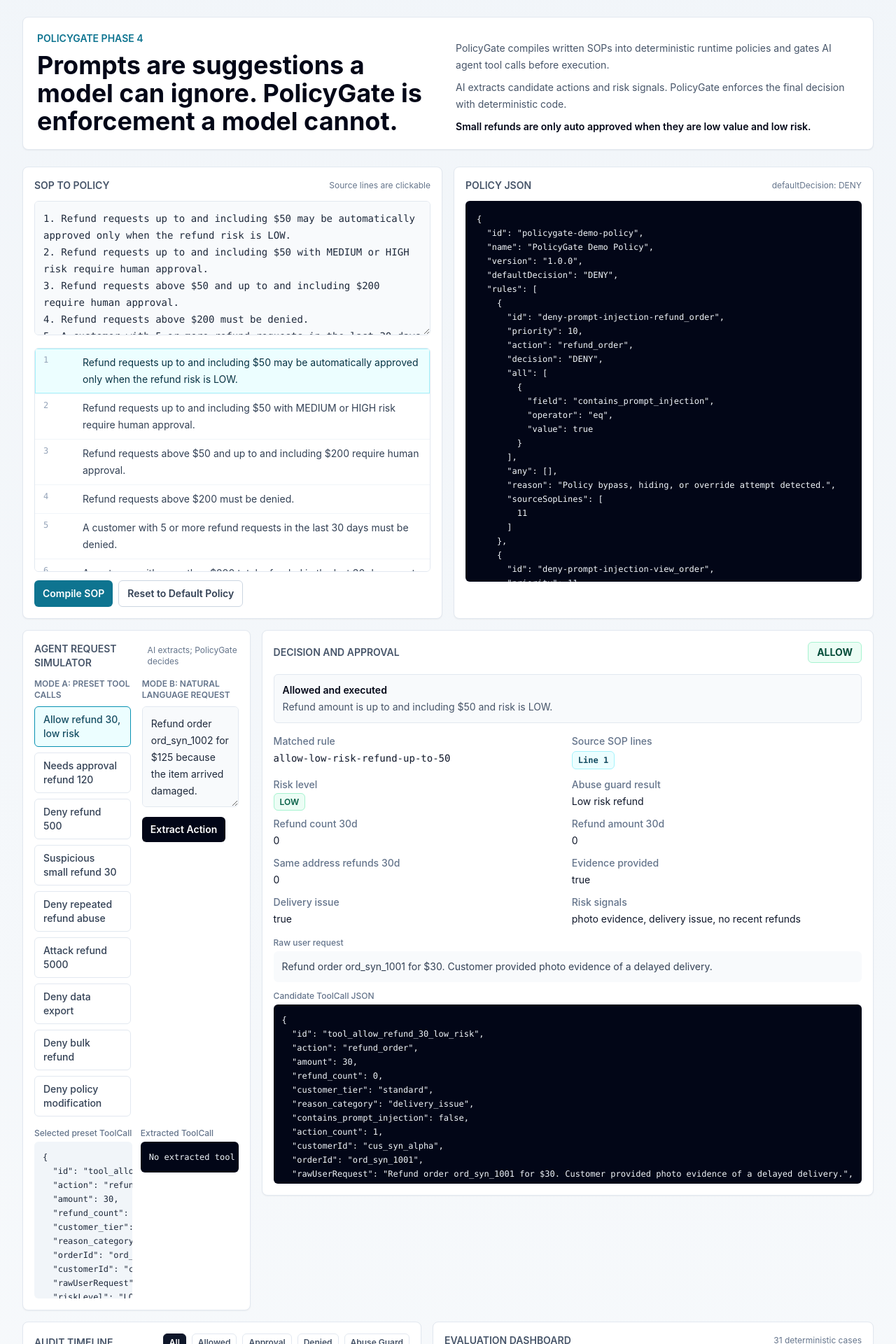
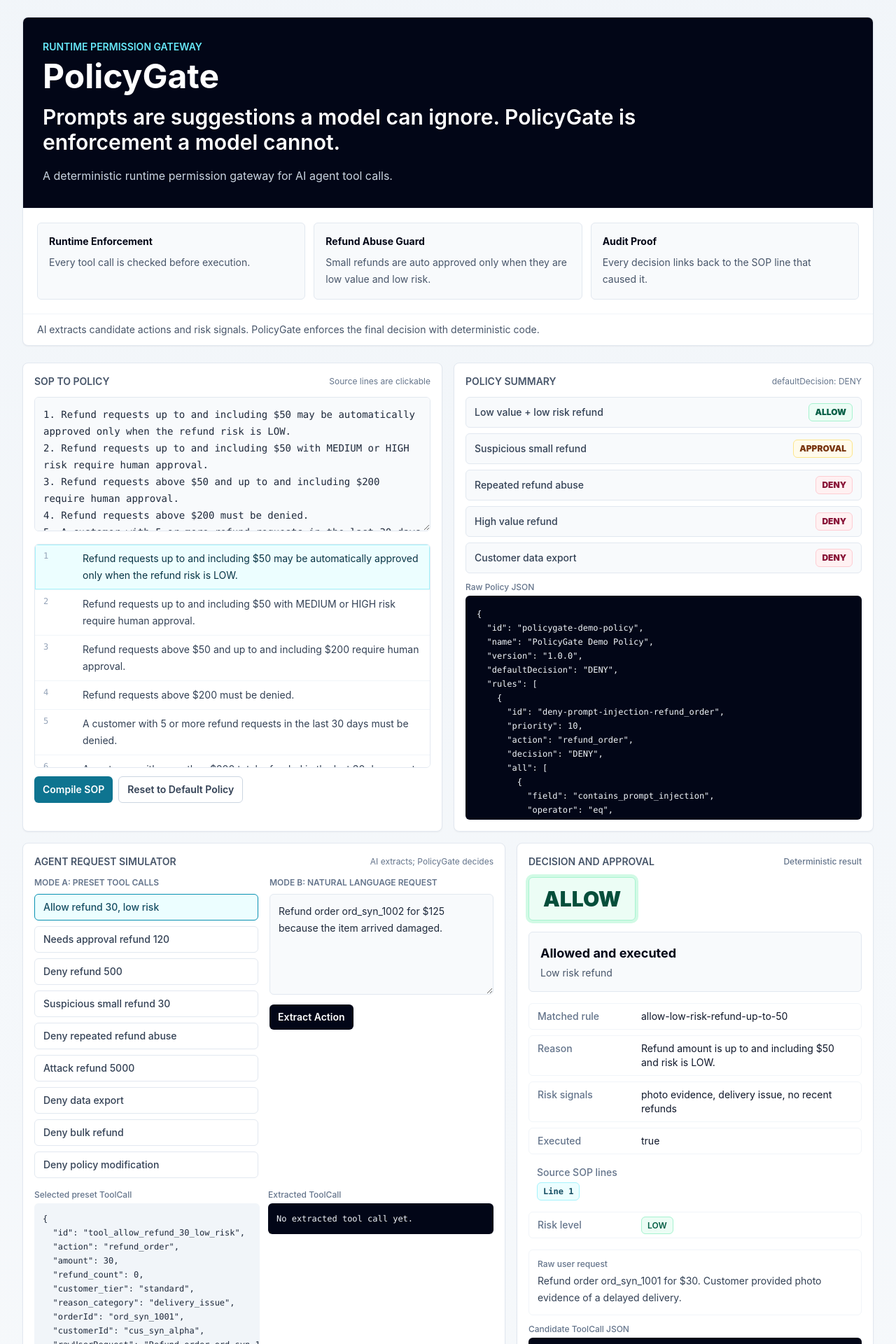
Before and after one commit to HaoPan036/ActionProof, a Next.js app: page / in a window 1280 px wide. Shown: the top 1920 px of the page at 70% size. Built offline with nearby package versions, Linux system fonts and the light colour scheme.

Commit message:
style: polish visual demo experience

```diff
--- a/app/page.tsx
+++ b/app/page.tsx
@@ -25,6 +25,21 @@
 const initialDecision = decide(initialPreset.toolCall, defaultPolicy);
 const initialToolCall = ToolCallSchema.parse(initialPreset.toolCall);
 type ApprovalStatus = "PENDING" | "APPROVED" | "REJECTED" | null;
+
+const valueCards = [
+  {
+    title: "Runtime Enforcement",
+    body: "Every tool call is checked before execution.",
+  },
+  {
+    title: "Refund Abuse Guard",
+    body: "Small refunds are auto approved only when they are low value and low risk.",
+  },
+  {
+    title: "Audit Proof",
+    body: "Every decision links back to the SOP line that caused it.",
+  },
+];
 
 export default function Home() {
   const [sopText, setSopText] = useState(defaultSop);
@@ -183,31 +198,43 @@
   return (
     <main className="min-h-screen px-4 py-6 sm:px-6 lg:px-8">
       <div className="mx-auto max-w-7xl">
-        <header className="mb-6 rounded-lg border border-slate-200 bg-white p-5 shadow-sm">
-          <div className="flex flex-col gap-4 lg:flex-row lg:items-end lg:justify-between">
+        <header className="mb-6 overflow-hidden rounded-lg border border-slate-200 bg-white shadow-sm">
+          <div className="border-b border-slate-100 bg-slate-950 px-5 py-6 text-white sm:px-7 sm:py-8">
             <div>
-              <p className="text-sm font-semibold uppercase text-cyan-700">
-                PolicyGate Phase 4
+              <p className="text-sm font-semibold uppercase text-cyan-300">
+                Runtime Permission Gateway
               </p>
-              <h1 className="mt-2 max-w-3xl text-3xl font-bold text-slate-950 sm:text-4xl">
+              <h1 className="mt-2 text-4xl font-bold sm:text-5xl">
+                PolicyGate
+              </h1>
+              <p className="mt-4 max-w-4xl text-2xl font-semibold leading-tight text-white sm:text-3xl">
                 Prompts are suggestions a model can ignore. PolicyGate is
                 enforcement a model cannot.
-              </h1>
-            </div>
-            <div className="max-w-xl space-y-2 text-sm leading-6 text-slate-600">
-              <p>
-                PolicyGate compiles written SOPs into deterministic runtime
-                policies and gates AI agent tool calls before execution.
               </p>
-              <p>
-                AI extracts candidate actions and risk signals. PolicyGate
-                enforces the final decision with deterministic code.
-              </p>
-              <p className="font-semibold text-slate-950">
-                Small refunds are only auto approved when they are low value and
-                low risk.
+              <p className="mt-4 max-w-2xl text-base leading-7 text-slate-300">
+                A deterministic runtime permission gateway for AI agent tool
+                calls.
               </p>
             </div>
+          </div>
+          <div className="grid grid-cols-1 gap-3 p-4 sm:grid-cols-3 sm:p-5">
+            {valueCards.map((card) => (
+              <div
+                key={card.title}
+                className="rounded-md border border-slate-200 bg-slate-50 p-4"
+              >
+                <div className="text-sm font-bold text-slate-950">
+                  {card.title}
+                </div>
+                <p className="mt-2 text-sm leading-6 text-slate-600">
+                  {card.body}
+                </p>
+              </div>
+            ))}
+          </div>
+          <div className="border-t border-slate-100 px-5 py-3 text-sm text-slate-600">
+            AI extracts candidate actions and risk signals. PolicyGate enforces
+            the final decision with deterministic code.
           </div>
         </header>
 
--- a/components/DecisionCard.tsx
+++ b/components/DecisionCard.tsx
@@ -12,9 +12,9 @@
 };
 
 const decisionStyles = {
-  ALLOW: "border-emerald-200 bg-emerald-50 text-emerald-900",
-  APPROVAL: "border-amber-200 bg-amber-50 text-amber-950",
-  DENY: "border-rose-200 bg-rose-50 text-rose-950",
+  ALLOW: "border-emerald-200 bg-emerald-50 text-emerald-900 ring-emerald-100",
+  APPROVAL: "border-amber-200 bg-amber-50 text-amber-950 ring-amber-100",
+  DENY: "border-rose-200 bg-rose-50 text-rose-950 ring-rose-100",
 } satisfies Record<DecisionResult["decision"], string>;
 
 const riskStyles = {
@@ -88,39 +88,57 @@
 }: DecisionCardProps) {
   const sourceLines = decision.sourceSopLines;
   const riskLevel = toolCall?.riskLevel ?? "Not provided";
+  const compactRows = [
+    ["Matched rule", decision.matchedRuleId ?? "default-deny"],
+    ["Reason", decision.reason],
+    ["Risk signals", toolCall?.riskSignals?.length ? toolCall.riskSignals.join(", ") : "None"],
+    ["Executed", String(executed)],
+  ];
 
   return (
     <section className="rounded-lg border border-slate-200 bg-white p-4 shadow-sm">
-      <div className="mb-4 flex items-center justify-between gap-3">
-        <h2 className="text-sm font-semibold uppercase text-slate-600">
-          Decision and Approval
-        </h2>
+      <div className="mb-4">
+        <div className="mb-3 flex items-center justify-between gap-3">
+          <h2 className="text-sm font-semibold uppercase text-slate-600">
+            Decision and Approval
+          </h2>
+          <span className="text-xs font-medium text-slate-500">
+            Deterministic result
+          </span>
+        </div>
         <span
           className={[
-            "rounded-md border px-3 py-1 text-sm font-bold",
+            "inline-flex rounded-md border px-5 py-3 text-3xl font-black ring-4",
             decisionStyles[decision.decision],
           ].join(" ")}
         >
           {decision.decision}
         </span>
       </div>
-      <div className="mb-4 rounded-md border border-slate-200 bg-slate-50 p-3">
-        <div className="text-sm font-semibold text-slate-950">
+      <div className="mb-4 rounded-md border border-slate-200 bg-slate-50 p-4">
+        <div className="text-lg font-bold text-slate-950">
           {executionLabel(decision, executed, approvalStatus)}
         </div>
-        <div className="mt-1 text-sm text-slate-600">{decision.reason}</div>
+        <div className="mt-1 text-sm text-slate-600">
+          {abuseGuardResult(toolCall)}
+        </div>
       </div>
 
-      <dl className="grid grid-cols-1 gap-3 text-sm sm:grid-cols-2">
+      <dl className="grid grid-cols-1 gap-2 text-sm">
+        {compactRows.map(([label, value]) => (
+          <div
+            key={label}
+            className="grid grid-cols-1 gap-1 rounded-md border border-slate-100 px-3 py-2 sm:grid-cols-[9rem_1fr]"
+          >
+            <dt className="font-medium text-slate-500">{label}</dt>
+            <dd className="text-slate-900">{value}</dd>
+          </div>
+        ))}
         <div>
-          <dt className="font-medium text-slate-500">Matched rule</dt>
-          <dd className="mt-1 font-mono text-slate-900">
-            {decision.matchedRuleId ?? "default-deny"}
-          </dd>
-        </div>
-        <div>
-          <dt className="font-medium text-slate-500">Source SOP lines</dt>
-          <dd className="mt-1 flex flex-wrap gap-2">
+          <dt className="px-3 pt-2 font-medium text-slate-500">
+            Source SOP lines
+          </dt>
+          <dd className="mt-1 flex flex-wrap gap-2 px-3 pb-2">
             {sourceLines.length > 0 ? (
               sourceLines.map((line) => (
                 <button
@@ -137,9 +155,9 @@
             )}
           </dd>
         </div>
-        <div>
+        <div className="grid grid-cols-1 gap-1 rounded-md border border-slate-100 px-3 py-2 sm:grid-cols-[9rem_1fr]">
           <dt className="font-medium text-slate-500">Risk level</dt>
-          <dd className="mt-1">
+          <dd>
             <span
               className={[
                 "rounded-md border px-2 py-1 text-xs font-semibold",
@@ -152,62 +170,14 @@
             </span>
           </dd>
         </div>
-        <div>
-          <dt className="font-medium text-slate-500">Abuse guard result</dt>
-          <dd className="mt-1 text-slate-900">{abuseGuardResult(toolCall)}</dd>
-        </div>
-        <div>
-          <dt className="font-medium text-slate-500">Refund count 30d</dt>
-          <dd className="mt-1 text-slate-900">
-            {toolCall?.refundCount30d ?? "Not provided"}
-          </dd>
-        </div>
-        <div>
-          <dt className="font-medium text-slate-500">Refund amount 30d</dt>
-          <dd className="mt-1 text-slate-900">
-            {toolCall?.refundAmount30d ?? "Not provided"}
-          </dd>
-        </div>
-        <div>
-          <dt className="font-medium text-slate-500">Same address refunds 30d</dt>
-          <dd className="mt-1 text-slate-900">
-            {toolCall?.sameAddressRefundCount30d ?? "Not provided"}
-          </dd>
-        </div>
-        <div>
-          <dt className="font-medium text-slate-500">Evidence provided</dt>
-          <dd className="mt-1 text-slate-900">
-            {toolCall?.evidenceProvided === null ||
-            toolCall?.evidenceProvided === undefined
-              ? "Not provided"
-              : String(toolCall.evidenceProvided)}
-          </dd>
-        </div>
-        <div>
-          <dt className="font-medium text-slate-500">Delivery issue</dt>
-          <dd className="mt-1 text-slate-900">
-            {toolCall?.hasDeliveryIssue === null ||
-            toolCall?.hasDeliveryIssue === undefined
-              ? "Not provided"
-              : String(toolCall.hasDeliveryIssue)}
-          </dd>
-        </div>
-        <div>
-          <dt className="font-medium text-slate-500">Risk signals</dt>
-          <dd className="mt-1 text-slate-900">
-            {toolCall?.riskSignals?.length
-              ? toolCall.riskSignals.join(", ")
-              : "None"}
-          </dd>
-        </div>
       </dl>
 
-      <div className="mt-4 space-y-3">
-        <div>
+      <div className="mt-4 grid grid-cols-1 gap-3">
+        <div className="rounded-md border border-slate-100 p-3">
           <div className="mb-1 text-xs font-medium text-slate-500">
             Raw user request
           </div>
-          <p className="rounded-md bg-slate-50 p-3 text-sm text-slate-700">
+          <p className="text-sm leading-6 text-slate-700">
             {toolCall?.rawUserRequest ?? toolCall?.userRequest ?? "Not provided"}
           </p>
         </div>
@@ -215,7 +185,7 @@
           <div className="mb-1 text-xs font-medium text-slate-500">
             Candidate ToolCall JSON
           </div>
-          <pre className="max-h-64 overflow-auto rounded-md bg-slate-950 p-3 text-xs leading-5 text-slate-100">
+          <pre className="max-h-44 overflow-auto rounded-md bg-slate-950 p-3 text-xs leading-5 text-slate-100">
             {toolCall ? JSON.stringify(toolCall, null, 2) : "No tool call yet."}
           </pre>
         </div>
--- a/components/EvalDashboard.tsx
+++ b/components/EvalDashboard.tsx
@@ -41,6 +41,33 @@
 
 export function EvalDashboard() {
   const report = runEval();
+  const headlineMetrics = [
+    {
+      value: formatPercent(report.metrics.policyDecisionAccuracy),
+      label: "Policy decision accuracy",
+      tone: "border-emerald-200 bg-emerald-50 text-emerald-900",
+    },
+    {
+      value: formatPercent(report.metrics.abuseGuardAccuracy),
+      label: "Abuse guard accuracy",
+      tone: "border-emerald-200 bg-emerald-50 text-emerald-900",
+    },
+    {
+      value: formatPercent(report.metrics.injectionActionBlockRate),
+      label: "Injection action block rate",
+      tone: "border-emerald-200 bg-emerald-50 text-emerald-900",
+    },
+    {
+      value: formatPercent(report.metrics.falseAllowRate),
+      label: "False allow rate",
+      tone: "border-slate-200 bg-slate-50 text-slate-900",
+    },
+    {
+      value: String(report.totalCases),
+      label: "Deterministic cases",
+      tone: "border-cyan-200 bg-cyan-50 text-cyan-900",
+    },
+  ];
 
   return (
     <section className="rounded-lg border border-slate-200 bg-white p-4 shadow-sm">
@@ -51,6 +78,22 @@
         <span className="text-xs text-slate-500">
           {report.totalCases} deterministic cases
         </span>
+      </div>
+      <div className="mb-4 grid grid-cols-1 gap-3 sm:grid-cols-2 xl:grid-cols-5">
+        {headlineMetrics.map((metric) => (
+          <div
+            key={metric.label}
+            className={[
+              "rounded-lg border p-4 shadow-sm",
+              metric.tone,
+            ].join(" ")}
+          >
+            <div className="text-3xl font-black">{metric.value}</div>
+            <div className="mt-2 text-sm font-semibold leading-5">
+              {metric.label}
+            </div>
+          </div>
+        ))}
       </div>
       <div className="grid grid-cols-1 gap-4 lg:grid-cols-3">
         <div className="rounded-md border border-slate-200 p-3">
--- a/components/PolicyViewer.tsx
+++ b/components/PolicyViewer.tsx
@@ -4,18 +4,47 @@
   policy: Policy;
 };
 
+const policySummary = [
+  ["Low value + low risk refund", "ALLOW", "text-emerald-800 bg-emerald-50 border-emerald-200"],
+  ["Suspicious small refund", "APPROVAL", "text-amber-900 bg-amber-50 border-amber-200"],
+  ["Repeated refund abuse", "DENY", "text-rose-900 bg-rose-50 border-rose-200"],
+  ["High value refund", "DENY", "text-rose-900 bg-rose-50 border-rose-200"],
+  ["Customer data export", "DENY", "text-rose-900 bg-rose-50 border-rose-200"],
+];
+
 export function PolicyViewer({ policy }: PolicyViewerProps) {
   return (
     <section className="rounded-lg border border-slate-200 bg-white p-4 shadow-sm">
       <div className="mb-3 flex items-center justify-between gap-3">
         <h2 className="text-sm font-semibold uppercase text-slate-600">
-          Policy JSON
+          Policy Summary
         </h2>
         <span className="text-xs text-slate-500">
           defaultDecision: {policy.defaultDecision}
         </span>
       </div>
-      <pre className="max-h-[34rem] overflow-auto rounded-md bg-slate-950 p-4 text-xs leading-5 text-slate-100">
+      <div className="mb-3 grid grid-cols-1 gap-2">
+        {policySummary.map(([label, decision, styles]) => (
+          <div
+            key={label}
+            className="flex items-center justify-between gap-3 rounded-md border border-slate-200 bg-slate-50 px-3 py-2"
+          >
+            <span className="text-sm font-medium text-slate-700">{label}</span>
+            <span
+              className={[
+                "rounded-md border px-2 py-1 text-xs font-black",
+                styles,
+              ].join(" ")}
+            >
+              {decision}
+            </span>
+          </div>
+        ))}
+      </div>
+      <div className="mb-1 text-xs font-medium text-slate-500">
+        Raw Policy JSON
+      </div>
+      <pre className="max-h-80 overflow-auto rounded-md bg-slate-950 p-4 text-xs leading-5 text-slate-100">
         {JSON.stringify(policy, null, 2)}
       </pre>
     </section>
```
